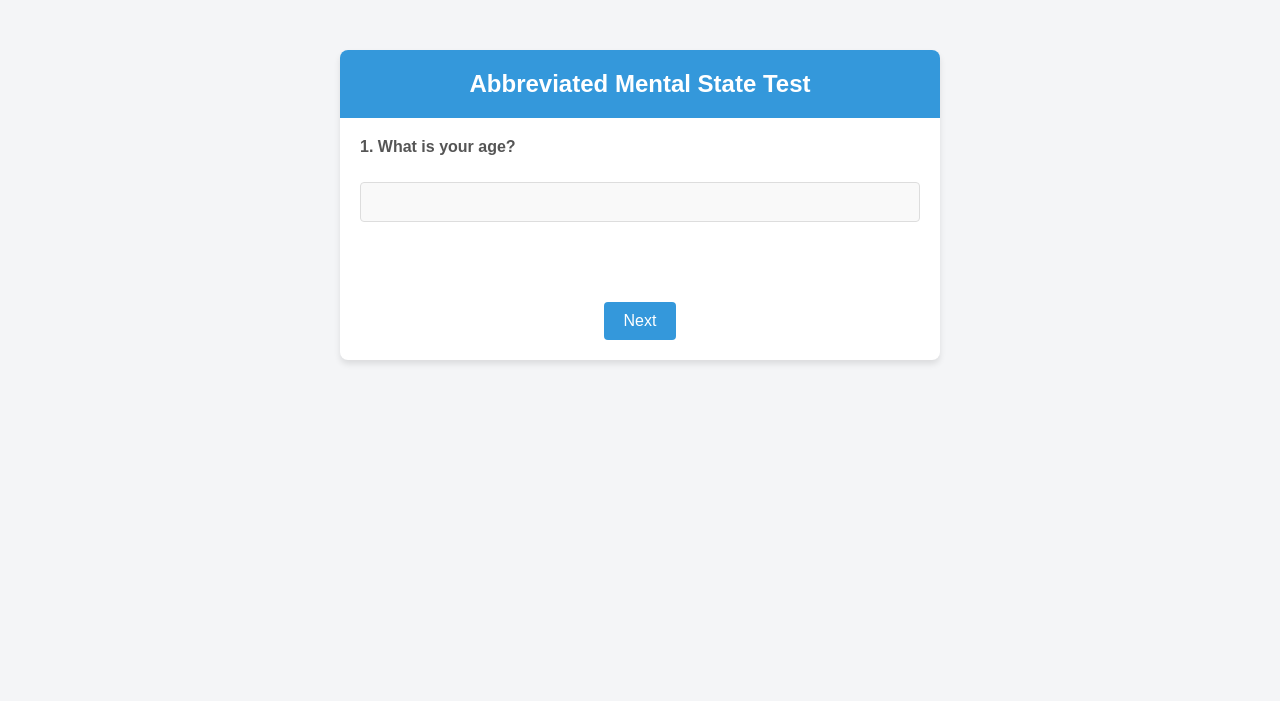
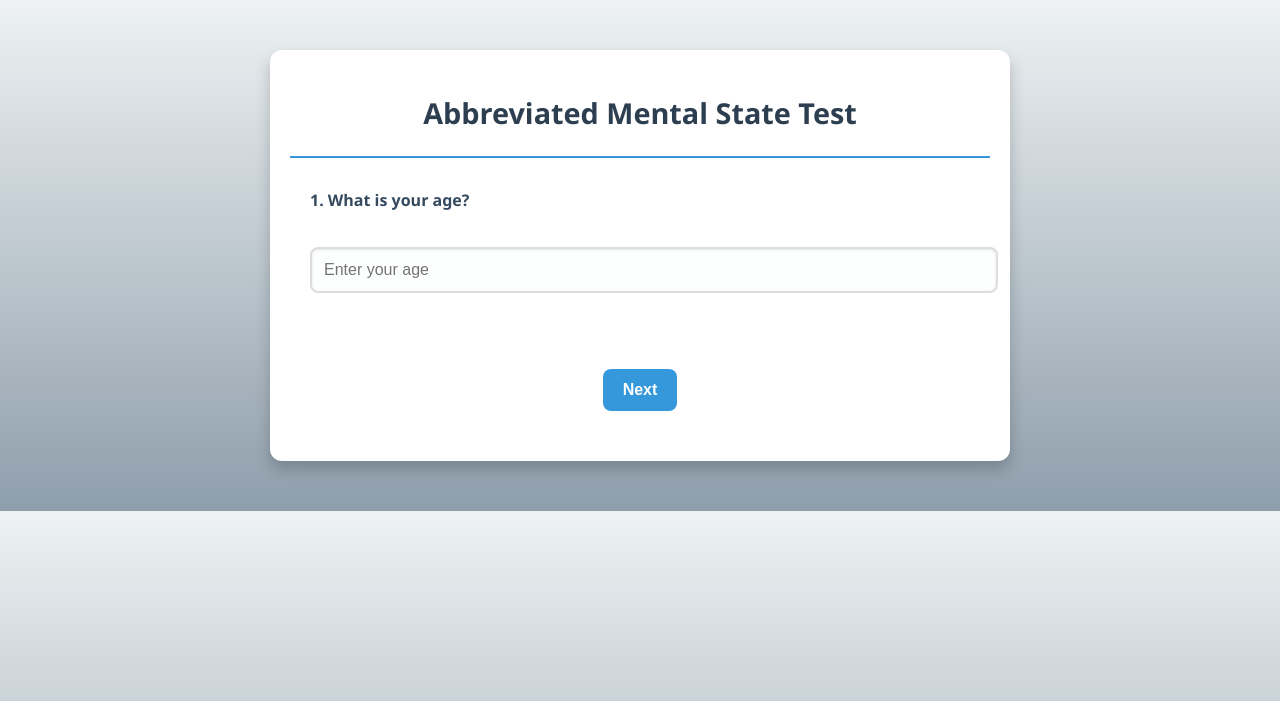
Before and after one commit to revanthkunche1206/Dementia_project, a Django app: template Projects/tool/templates/amst.html in a window 1280 px wide. Shown: the top 701 px of the page. Run offline with Django 3.2, Linux system fonts and the light colour scheme; the template is opened without the code that fills it, so the values that code supplies are empty.

Commit message:
multistep form amst

```diff
--- a/Projects/tool/templates/amst.html
+++ b/Projects/tool/templates/amst.html
@@ -7,107 +7,150 @@
     <title>Memory and Orientation Test</title>
     <style>
         body {
-            font-family: Arial, sans-serif;
+            font-family: 'Segoe UI', Tahoma, Geneva, Verdana, sans-serif;
             margin: 0;
             padding: 0;
-            background-color: #f4f5f7;
-            color: #333;
+            background: linear-gradient(to bottom, #eef2f3, #8e9eab);
+            color: #444;
+            line-height: 1.6;
         }
 
         .container {
             position: relative;
-            padding-bottom: 80px;
-            max-width: 600px;
+            max-width: 700px;
             margin: 50px auto;
-            background-color: #ffffff;
-            border-radius: 8px;
-            box-shadow: 0 4px 6px rgba(0, 0, 0, 0.1);
+            padding: 20px;
+            background: #ffffff;
+            border-radius: 12px;
+            box-shadow: 0 8px 15px rgba(0, 0, 0, 0.2);
             overflow: hidden;
+            transition: transform 0.3s ease-in-out;
         }
 
         header {
-            background-color: #3498db;
-            color: #ffffff;
+            font-size: 1.8rem;
+            font-weight: bold;
+            text-align: center;
             padding: 20px;
-            text-align: center;
-            font-size: 1.5rem;
-            font-weight: bold;
+            color: #2c3e50; /* A clean dark gray-blue for text */
+            border-bottom: 2px solid #3498db; /* Subtle bottom border for emphasis */
+            background-color: transparent;
         }
 
         form {
-            padding: 20px;
+            padding: 30px 20px;
         }
 
         label {
             display: block;
-            font-weight: bold;
+            font-weight: 600;
             margin-bottom: 8px;
-            color: #555;
+            color: #34495e;
+            font-size: 1rem;
         }
 
         input[type="text"],
         input[type="number"],
         input[type="date"] {
-            width: calc(100% - 22px);
-            padding: 10px;
+            width: 100%;
+            padding: 12px;
             margin-bottom: 20px;
-            border: 1px solid #ddd;
-            border-radius: 4px;
+            border: 2px solid #ddd;
+            border-radius: 8px;
             font-size: 1rem;
-            background-color: #f9f9f9;
-            transition: border-color 0.3s ease;
+            background-color: #fdfefe;
+            box-shadow: inset 0 1px 3px rgba(0, 0, 0, 0.1);
+            transition: border-color 0.3s ease, box-shadow 0.3s ease;
         }
 
         input:focus {
             border-color: #3498db;
+            box-shadow: 0 0 8px rgba(52, 152, 219, 0.3);
             outline: none;
         }
 
         button {
-            padding: 10px 20px;
-            background-color: #3498db;
+            padding: 12px 20px;
+            font-size: 1rem;
+            font-weight: bold;
             color: white;
             border: none;
-            border-radius: 4px;
+            border-radius: 8px;
             cursor: pointer;
-            font-size: 1rem;
-            transition: background-color 0.3s ease;
+            transition: background-color 0.3s ease, transform 0.2s ease;
         }
 
         button:hover {
-            background-color: #217dbb;
+            background-color: #2980b9;
+            transform: scale(1.05);
         }
 
         button:disabled {
-            background-color: #ccc;
+            background-color: #bdc3c7;
             cursor: not-allowed;
+        }
+
+        #prevBtn {
+            background-color: #95a5a6;
+        }
+
+        #nextBtn {
+            background-color: #3498db;
+        }
+
+        #submitBtn {
+            background-color: #27ae60;
+        }
+
+        #submitBtn:hover {
+            background-color: #1e8449;
         }
 
         .form-step {
             display: none;
+            opacity: 0;
+            transition: opacity 0.3s ease;
         }
 
         .form-step.active {
             display: block;
+            opacity: 1;
         }
 
         .form-buttons {
-            position: absolute;
-            bottom: 20px;
-            left: 50%;
-            transform: translateX(-50%);
             display: flex;
             justify-content: center;
             gap: 20px;
+            position: relative;
+            margin-top: 30px;
+            align-items: center;
             width: 100%;
         }
-
-        #submitBtn {
-            background-color: #2ecc71;
+        button[type="submit"] {
+            margin-left: 20px; /* Space between the submit and next button */
+            background-color: #27ae60;
         }
 
-        #submitBtn:hover {
-            background-color: #27ae60;
+        button[type="submit"]:hover {
+            background-color: #1e8449;
+        }
+
+
+
+        @media (max-width: 768px) {
+            .container {
+                margin: 20px;
+                padding: 20px;
+            }
+
+            header {
+                font-size: 1.5rem;
+            }
+
+            button {
+                padding: 10px 15px;
+                font-size: 0.9rem;
+            }
         }
 
     </style>
@@ -123,13 +166,13 @@
         <!-- Step 1 -->
         <div class="form-step active">
             <label for="age">1. What is your age?</label><br>
-            <input type="number" id="age" name="age" required><br><br>
+            <input type="number" id="age" name="age" placeholder="Enter your age" required><br><br>
         </div>
 
         <!-- Step 2 -->
         <div class="form-step">
             <label for="time">2. What is the time to the nearest hour?</label><br>
-            <input type="text" id="time" name="time" required><br><br>
+            <input type="text" id="time" name="time" placeholder="e.g., 3 PM" required><br><br>
         </div>
 
         <!-- Step 3 -->
@@ -140,19 +183,19 @@
         <!-- Step 4 -->
         <div class="form-step">
             <label for="year">4. What is the year?</label><br>
-            <input type="number" id="year" name="year" required><br><br>
+            <input type="number" id="year" name="year" placeholder="Enter the current year" required><br><br>
         </div>
 
         <!-- Step 5 -->
         <div class="form-step">
             <label for="location">5. What is the name of the hospital or number of the residence where the patient is situated?</label><br>
-            <input type="text" id="location" name="location" required><br><br>
+            <input type="text" id="location" name="location" placeholder="Enter the hospital or residence name" required><br><br>
         </div>
 
         <!-- Step 6 -->
         <div class="form-step">
             <label for="recognizePeople">6. Can you recognize two people (e.g., the doctor, nurse, or home help)?</label><br>
-            <input type="text" id="recognizePeople" name="recognizePeople" required><br><br>
+            <input type="text" id="recognizePeople" name="recognizePeople" placeholder="Yes or No" required><br><br>
         </div>
 
         <!-- Step 7 -->
@@ -164,25 +207,25 @@
         <!-- Step 8 -->
         <div class="form-step">
             <label for="ww1">8. In what year did World War 1 begin?</label><br>
-            <input type="number" id="ww1" name="ww1" required><br><br>
+            <input type="number" id="ww1" name="ww1" placeholder="Enter the year (e.g., 1914)" required><br><br>
         </div>
 
         <!-- Step 9 -->
         <div class="form-step">
             <label for="sunrise">9. Where does the sun rise?</label><br>
-            <input type="text" id="sunrise" name="sunrise" required><br><br>
+            <input type="text" id="sunrise" name="sunrise" placeholder="e.g., The East" required><br><br>
         </div>
 
         <!-- Step 10 -->
         <div class="form-step">
             <label for="countBackwards">10. Enter the numbers backward from 20 down to 1 (space-separated):</label><br>
-            <input type="text" id="countBackwards" name="countBackwards" required><br><br>
+            <input type="text" id="countBackwards" name="countBackwards" placeholder="20 19 18 ... 1" required><br><br>
         </div>
 
         <!-- Step 11 -->
         <div class="form-step">
             <label for="repeatAddress">11. Now, repeat the address you were asked to remember.</label><br>
-            <input type="text" id="repeatAddress" name="repeatAddress" required><br><br>
+            <input type="text" id="repeatAddress" name="repeatAddress" placeholder="Enter the address" required><br><br>
         </div>
 
         <!-- Navigation Buttons -->
@@ -210,12 +253,11 @@
             submitBtn.style.display = step === steps.length - 1 ? 'inline-block' : 'none';
         }
 
-        function changeStep(direction) {
-            currentStep += direction;
+        function changeStep(stepChange) {
+            currentStep += stepChange;
             showStep(currentStep);
         }
 
-        // Initialize the form with the first step visible
         showStep(currentStep);
     </script>
 </body>
```
